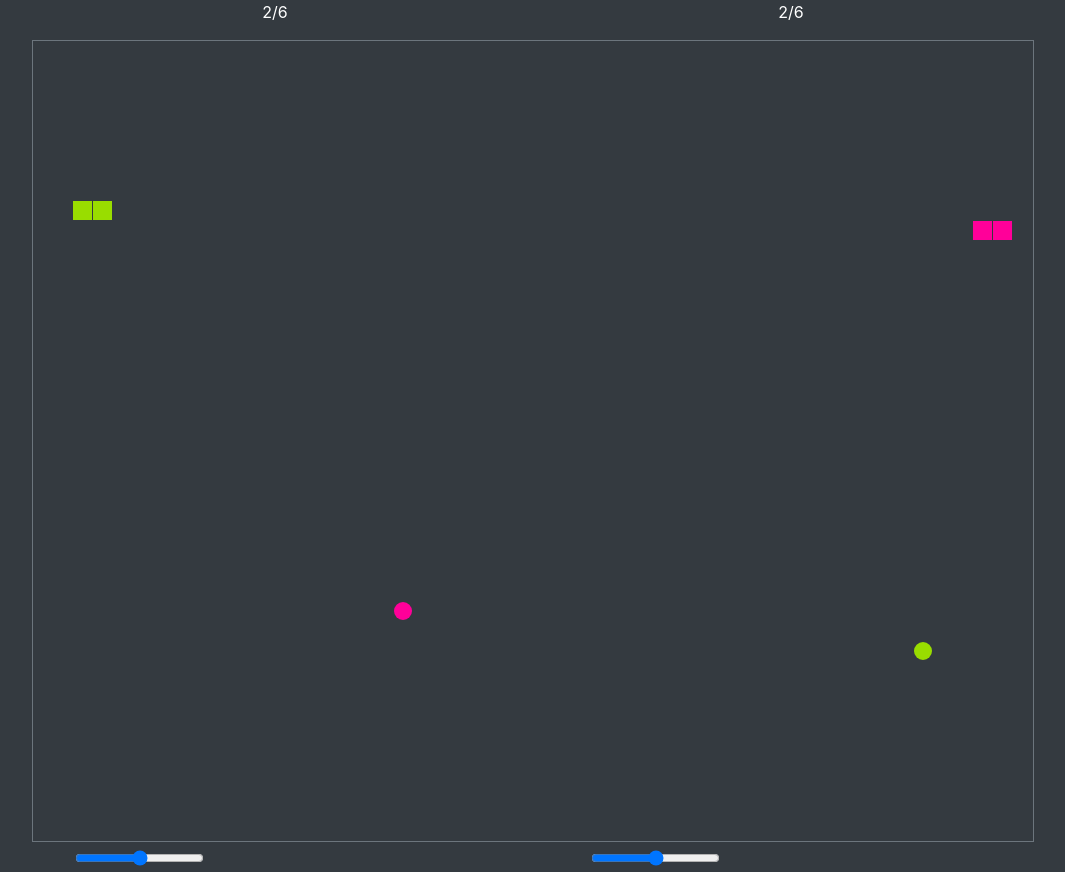
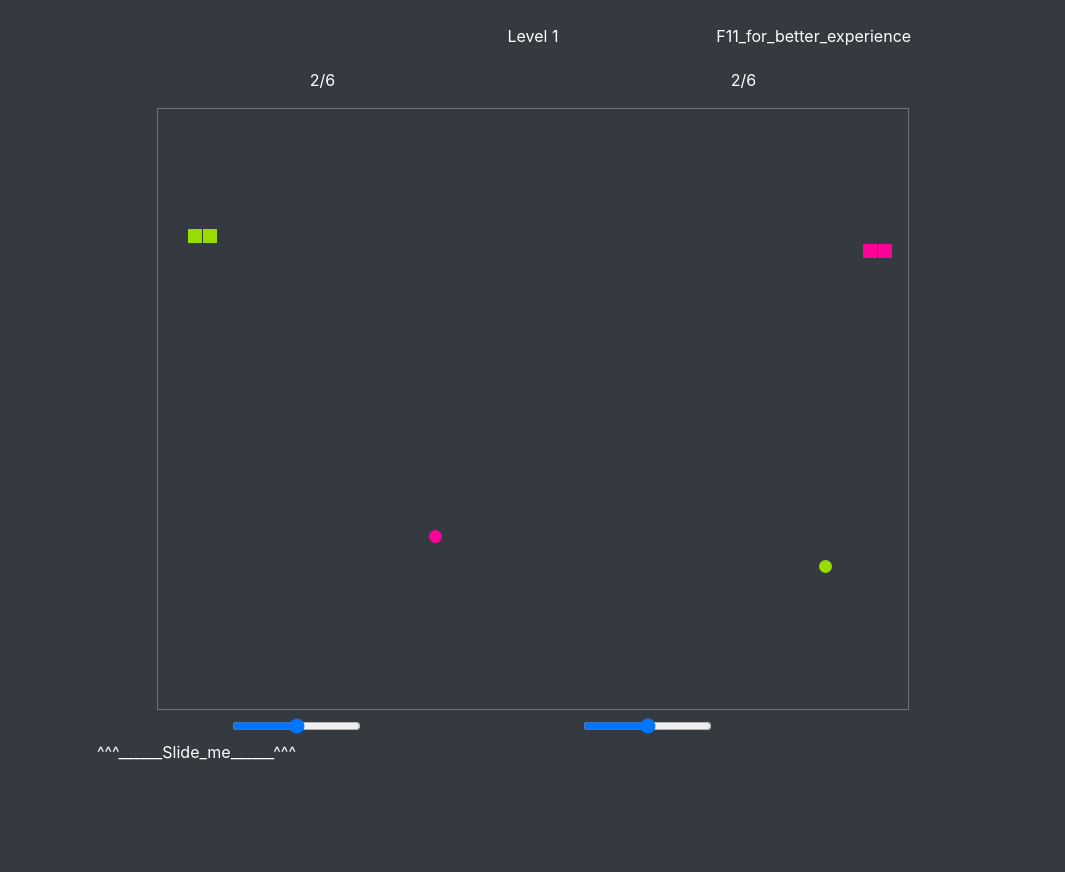
Before and after one commit to HavetThibault/CoopvsIASnake, an Electron app: page snake.html in a window 1280 px wide. Shown: the whole page, without its empty margins (107-1172 px from the left). After the commit the page ends 800 px from the top, so only its background shows below. Drawn offline with nearby package versions, Linux system fonts and the light colour scheme.

Commit message:
Minor push

```diff
--- a/game_levels.js
+++ b/game_levels.js
@@ -62,10 +62,10 @@ const lvl5Snake2TargetScore = 4;
 // const lvl5Snake1TargetScore = 2;
 // const lvl5Snake2TargetScore = 2;
 
-const lvl2OpponentSpeed = 13;
-const lvl3OpponentSpeed = 12;
-const lvl4OpponentSpeed = 11;
-const lvl5OpponentSpeed = 10;
+const lvl2OpponentSpeed = 14;
+const lvl3OpponentSpeed = 13;
+const lvl4OpponentSpeed = 12;
+const lvl5OpponentSpeed = 11;
 
 function lvl1Opponents(xCellsNbr, yCellsNbr) {
     return [];
--- a/index.js
+++ b/index.js
@@ -12,9 +12,10 @@ app.whenReady().then(() => {
     }
   });
 
+  win.setMenu(null);
   win.maximize();
   win.loadFile('./snake.html');
-  //win.webContents.openDevTools();
+  win.webContents.openDevTools();
 });
 
 ipcMain.on('loadFile', (event, fileName) => {
--- a/script.js
+++ b/script.js
@@ -6,8 +6,8 @@ import { GameAnimator } from './game_animator.js';
 import { SnakeSpeedController } from './snake_speed_controllers.js';
 
 
-const cellWidth = 20;
-const cellHeight = 20;
+const cellWidth = 15;
+const cellHeight = 15;
 
 const canvas = document.getElementById('game');
 const context = canvas.getContext('2d');
--- a/snake.html
+++ b/snake.html
@@ -38,29 +38,42 @@
   <title>Mini-jeu - Annif de Clément et Marie</title>
 </head>
 <body class="bg-dark">
-    <div class="container-center-md">
+    <div class="container-center-xl">
       <div class="row">
-        <p id="lvlIndicator" class="text-center text-white fs-2 form-label mt-3"></p>
-      </div>
-      <div class="row">
-        <p id="score1Label" class="col text-center text-white fs-2 form-label mt-3" data-mdb-animation-start="manually"></p>
-        <p id="score2Label" class="col text-center text-white fs-2 form-label mt-3" data-mdb-animation-start="manually"></p>
-      </div>
-      <div class="row">
-        <div class="col center">
-          <canvas class="border border-secondary" width="1000" height="800" id="game" data-mdb-animation-start="manually"></canvas>
+        <div class="col">
+
+        </div>
+        <div class="col">
+          <p id="lvlIndicator" class="text-center text-white fs-3 form-label mt-1"></p>
+        </div>
+        <div class="col">
+          <p class="text-center text-white fs-6 form-label mt-1">F11_for_better_experience</p>
         </div>
       </div>
       <div class="row">
+        <p id="score1Label" class="col text-center text-white fs-4 form-label mt-1"></p>
+        <p id="score2Label" class="col text-center text-white fs-4 form-label mt-1"></p>
+      </div>
+      <div class="row">
         <div class="col"></div>
-        <div class="col-5">
+        <div class="col center">
+          <canvas class="border border-secondary" width="750" height="600" id="game" data-mdb-animation-start="manually"></canvas>
+        </div>
+        <div class="col"></div>
+      </div>
+      <div class="row">
+        <div class="col"></div>
+        <div class="col-4">
           <input id="fushiaSnakeSpeed" class="form-range" type="range" min="0" max="100">
         </div>
         <div class="col-1"></div>
-        <div class="col-5">
+        <div class="col-4">
           <input id="greenSnakeSpeed" class="form-range" type="range" min="0" max="100">
         </div>
         <div class="col"></div>
+        <div class="row">
+          <p class="text-center text-white fs-6 form-label">^^^______Slide_me______^^^</p>
+        </div>
       </div>
     </div>
   <script src="./script.js", type="module"></script>
```
